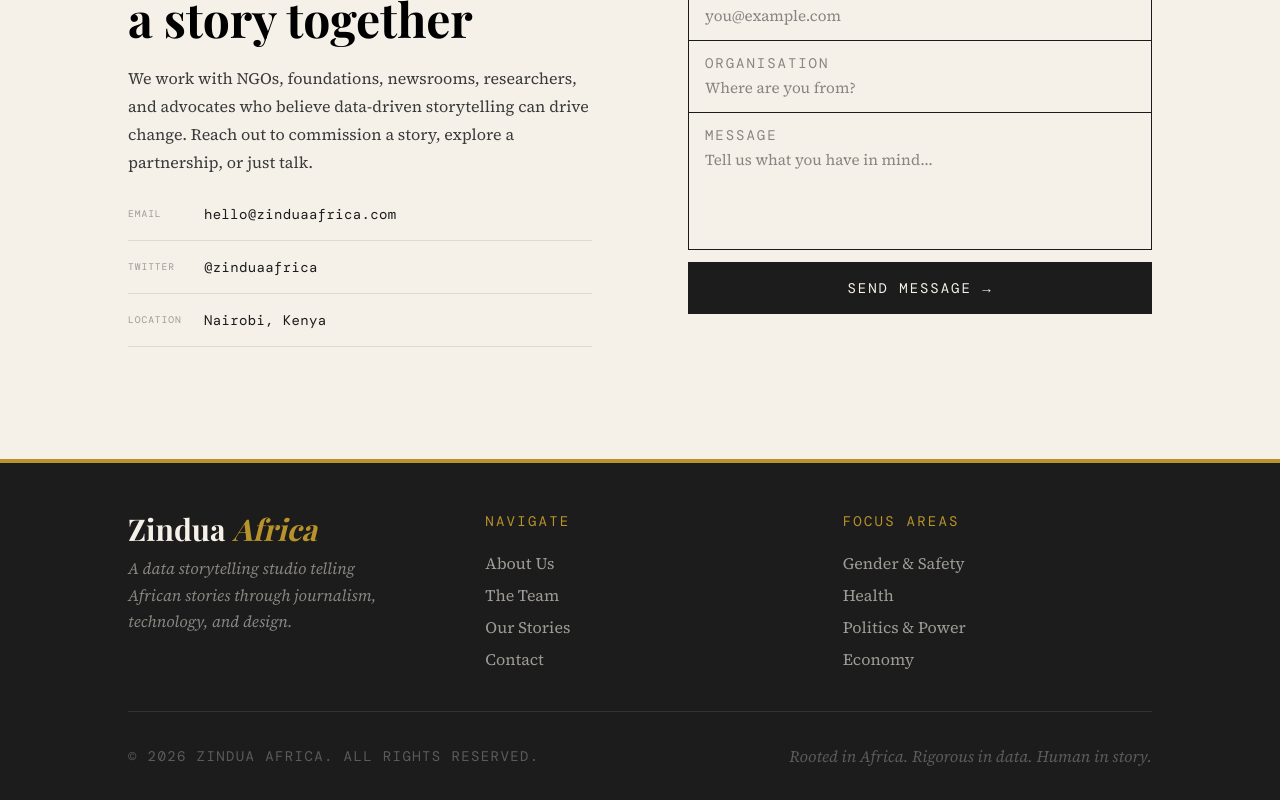
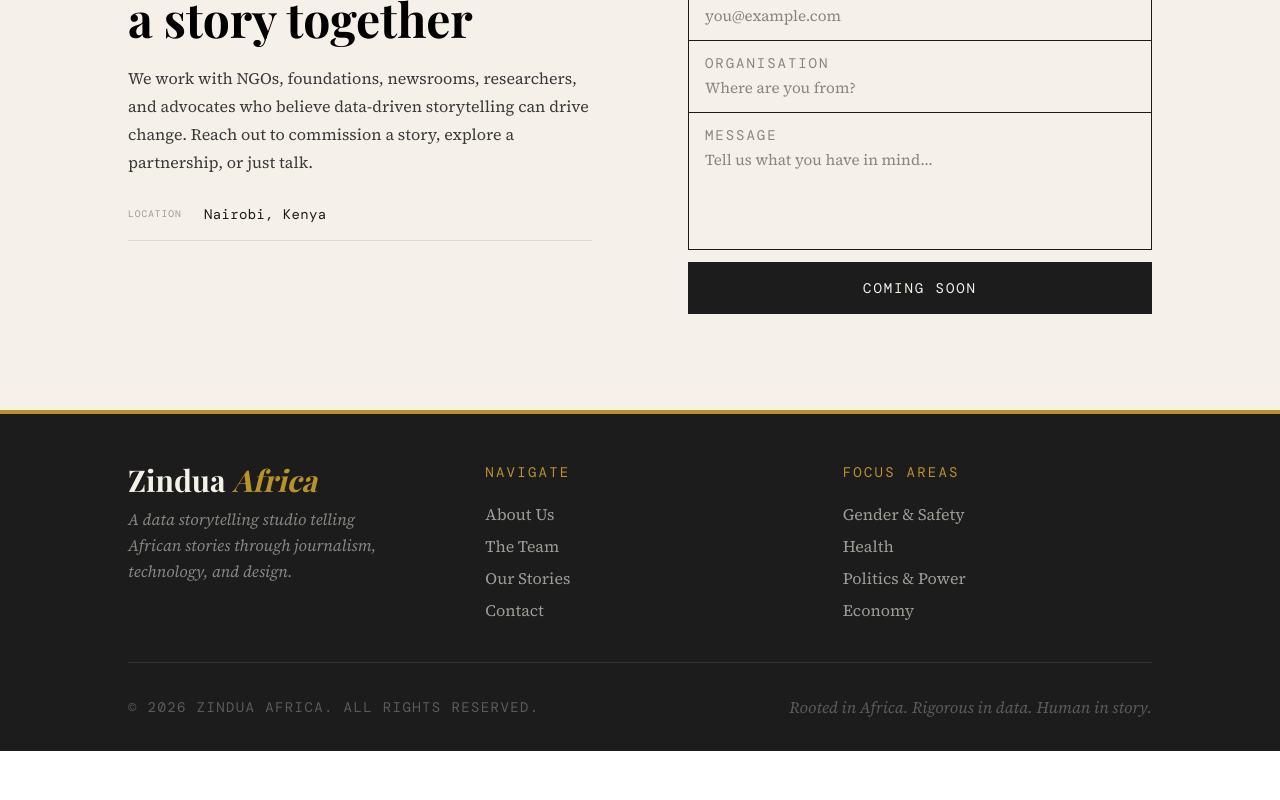
Before and after one commit to Kiptim54/Zindua, a Svelte app: page / in a window 1280 px wide. Shown: the part 3642-4442 px from the top of the page. After the commit the page ends 4393 px from the top, so only its background shows below. Built offline with nearby package versions, Linux system fonts and the light colour scheme; a web font is replaced by a local one.

Commit message:
removed things that are not ready

```diff
--- a/src/App.svelte
+++ b/src/App.svelte
@@ -1,6 +1,6 @@
 <script lang="ts">
   import { onMount } from "svelte";
-
+  // ["Email", "hello@zinduaafrica.com", "mailto:hello@zinduaafrica.com"], ["Twitter", "@zinduaafrica", "#"],
   let currentSlide = 0;
   let heroVisible = false;
   let sectionsVisible: Record<string, boolean> = {};
@@ -526,7 +526,7 @@
         commission a story, explore a partnership, or just talk.
       </p>
       <div class="flex flex-col mt-7">
-        {#each [["Email", "hello@zinduaafrica.com", "mailto:hello@zinduaafrica.com"], ["Twitter", "@zinduaafrica", "#"], ["Location", "Nairobi, Kenya", "#"]] as [label, value, href]}
+        {#each [["Location", "Nairobi, Kenya", "#"]] as [label, value, href]}
           <a
             {href}
             class="flex items-center gap-4 font-mono text-sm tracking-wide text-ink no-underline border-b border-ink/10 pb-4 mb-4 hover:text-rust transition-colors duration-200"
@@ -580,7 +580,8 @@
       <button
         class="w-full mt-3 font-mono text-sm tracking-[0.14em] uppercase px-8 py-4 bg-ink text-paper border-none cursor-pointer hover:bg-rust transition-colors duration-200"
       >
-        Send Message →
+        <!-- Send Message → -->
+        COMING SOON
       </button>
     </div>
   </div>
```
